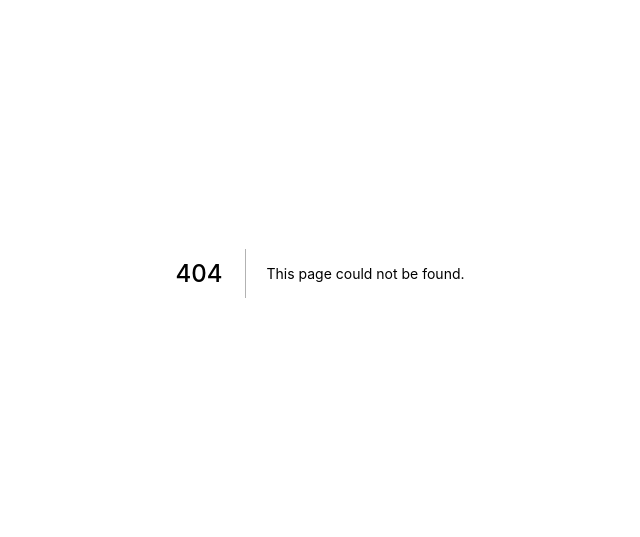
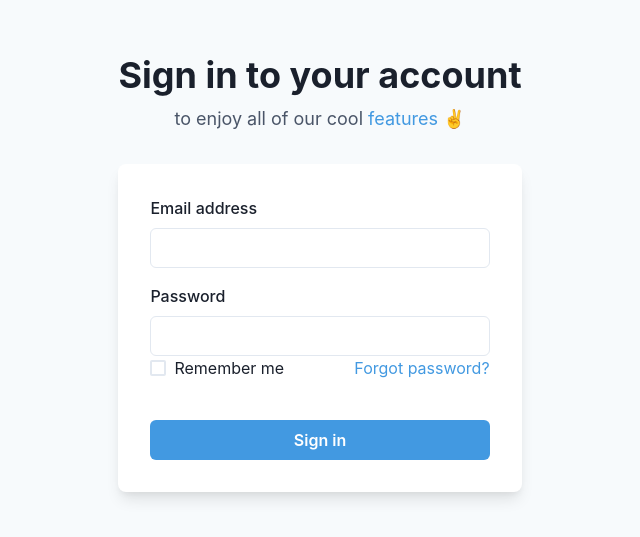
Before and after one commit to mu-suke/monorepo_sample_app, a Next.js app: page /login in a window 1280 px wide. Before the commit this address had no page. Shown: the part 127-664 px from the top of the page, without its empty margins (320-960 px from the left). Built offline with nearby package versions, Linux system fonts and the light colour scheme.

Commit message:
react-hook-formを試す用のloginページを作成

```diff
--- /dev/null
+++ b/src/components/forms/FormRow.tsx
@@ -0,0 +1,65 @@
+import {
+  FormControl,
+  FormLabel,
+  FormErrorMessage,
+  FormHelperText,
+} from '@chakra-ui/react'
+import { css } from '@emotion/react'
+import React from 'react'
+import { FieldErrors } from 'react-hook-form'
+
+const FormRow: React.VFC<{
+  id: string
+  label?: string
+  isRequired?: boolean
+  helperText?: string
+  errors?: FieldErrors
+  labelStyle?: 'primary' | 'secondary'
+  children: React.ReactNode
+}> = ({
+        id,
+        label,
+        isRequired = false,
+        helperText,
+        errors,
+        labelStyle = 'primary',
+        children,
+      }) => {
+  const errorMessage = errors ? errors[id]?.message : undefined
+
+  return (
+    <>
+      <FormControl
+        id={id}
+        marginTop="1rem"
+        _first={{
+          marginTop: '0rem',
+        }}
+        isRequired={isRequired}
+        isInvalid={errorMessage}
+      >
+        {label && (
+          <FormLabel
+            htmlFor={id}
+            css={labelStyle === 'secondary' ? styleFormLabelSecondary : ''}
+          >
+            {label}
+          </FormLabel>
+        )}
+        {children}
+        {helperText && <FormHelperText>{helperText}</FormHelperText>}
+        {errorMessage && <FormErrorMessage>{errorMessage}</FormErrorMessage>}
+      </FormControl>
+    </>
+  )
+}
+
+const styleFormLabelSecondary = css({
+  fontWeight: 'normal',
+  marginTop: '1rem',
+  paddingLeft: '10px',
+  borderLeft: '5px solid',
+  borderColor: "orange",
+})
+
+export default FormRow
--- a/src/pages/index.tsx
+++ b/src/pages/index.tsx
@@ -2,6 +2,7 @@ import type { NextPage } from 'next'
 import Head from 'next/head'
 import Image from 'next/image'
 import styles from '../styles/Home.module.css'
+import axios from "axios";
 
 const Home: NextPage = () => {
   return (
@@ -51,6 +52,10 @@ const Home: NextPage = () => {
             </p>
           </a>
         </div>
+        <button onClick={async () => {
+          const data = await axios.get('/api/hello')
+          console.log(data)
+        }}>API Route</button>
       </main>
 
       <footer className={styles.footer}>
--- /dev/null
+++ b/src/pages/login.tsx
@@ -0,0 +1,97 @@
+import { NextPage } from 'next'
+import React from 'react'
+import {
+  Flex,
+  Box,
+  Input,
+  Checkbox,
+  Stack,
+  Link,
+  Button,
+  Heading,
+  Text,
+  useColorModeValue,
+} from '@chakra-ui/react'
+import { yupResolver } from '@hookform/resolvers/yup'
+import { useForm } from 'react-hook-form'
+import * as yup from 'yup'
+import FormRow from "@/components/forms/FormRow"
+
+interface Params {
+  email: string
+  password: string
+}
+
+const Login: NextPage = () => {
+  const validations = yup.object().shape({
+    email: yup.string().required('メールアドレスを入力してください'),
+    password: yup.string().required('パスワードを入力してください'),
+  })
+  const {
+    register,
+    handleSubmit,
+    formState: { errors },
+  } = useForm<Params>({
+    resolver: yupResolver(validations),
+  })
+  return (
+    <Flex
+      minH={'100vh'}
+      align={'center'}
+      justify={'center'}
+      bg={useColorModeValue('gray.50', 'gray.800')}>
+      <Stack spacing={8} mx={'auto'} maxW={'lg'} py={12} px={6}>
+        <Stack align={'center'}>
+          <Heading fontSize={'4xl'}>Sign in to your account</Heading>
+          <Text fontSize={'lg'} color={'gray.600'}>
+            to enjoy all of our cool <Link color={'blue.400'}>features</Link> ✌️
+          </Text>
+        </Stack>
+        <Box
+          rounded={'lg'}
+          bg={useColorModeValue('white', 'gray.700')}
+          boxShadow={'lg'}
+          p={8}>
+          <Stack spacing={4}>
+            <form
+              onSubmit={handleSubmit(params => {
+                console.log(params)
+              })}
+            >
+              <FormRow id={'email'} label={'Email address'} errors={errors}>
+                <Input {...register('email')} />
+              </FormRow>
+              <FormRow
+                id={'password'}
+                label={'Password'}
+                errors={errors}
+              >
+                <Input {...register('password')} type="password" />
+              </FormRow>
+              <Stack spacing={10}>
+                <Stack
+                  direction={{ base: 'column', sm: 'row' }}
+                  align={'start'}
+                  justify={'space-between'}>
+                  <Checkbox>Remember me</Checkbox>
+                  <Link color={'blue.400'}>Forgot password?</Link>
+                </Stack>
+                <Button
+                  type={"submit"}
+                  bg={'blue.400'}
+                  color={'white'}
+                  _hover={{
+                    bg: 'blue.500',
+                  }}>
+                  Sign in
+                </Button>
+              </Stack>
+            </form>
+          </Stack>
+        </Box>
+      </Stack>
+    </Flex>
+  )
+}
+
+export default Login
```
